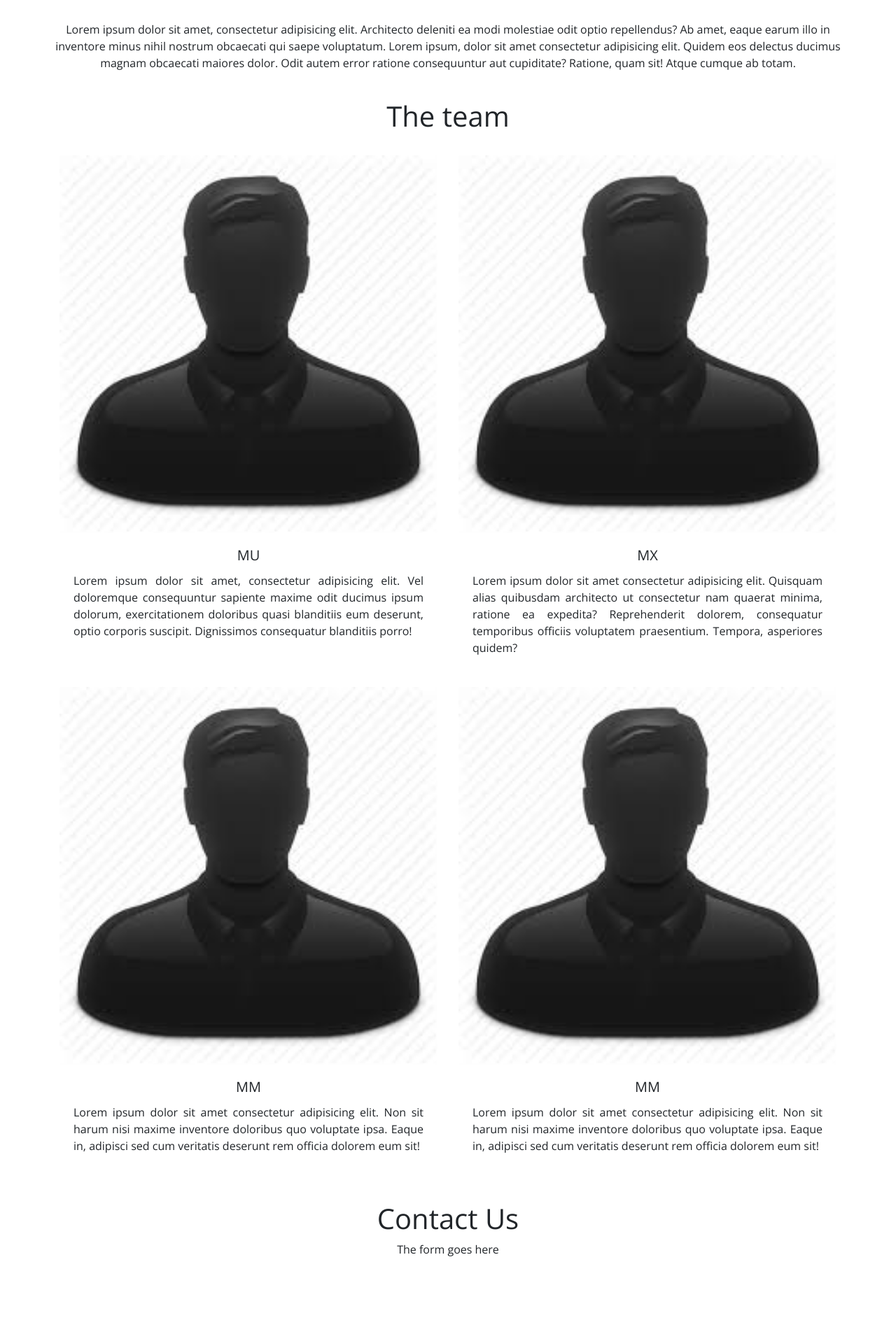
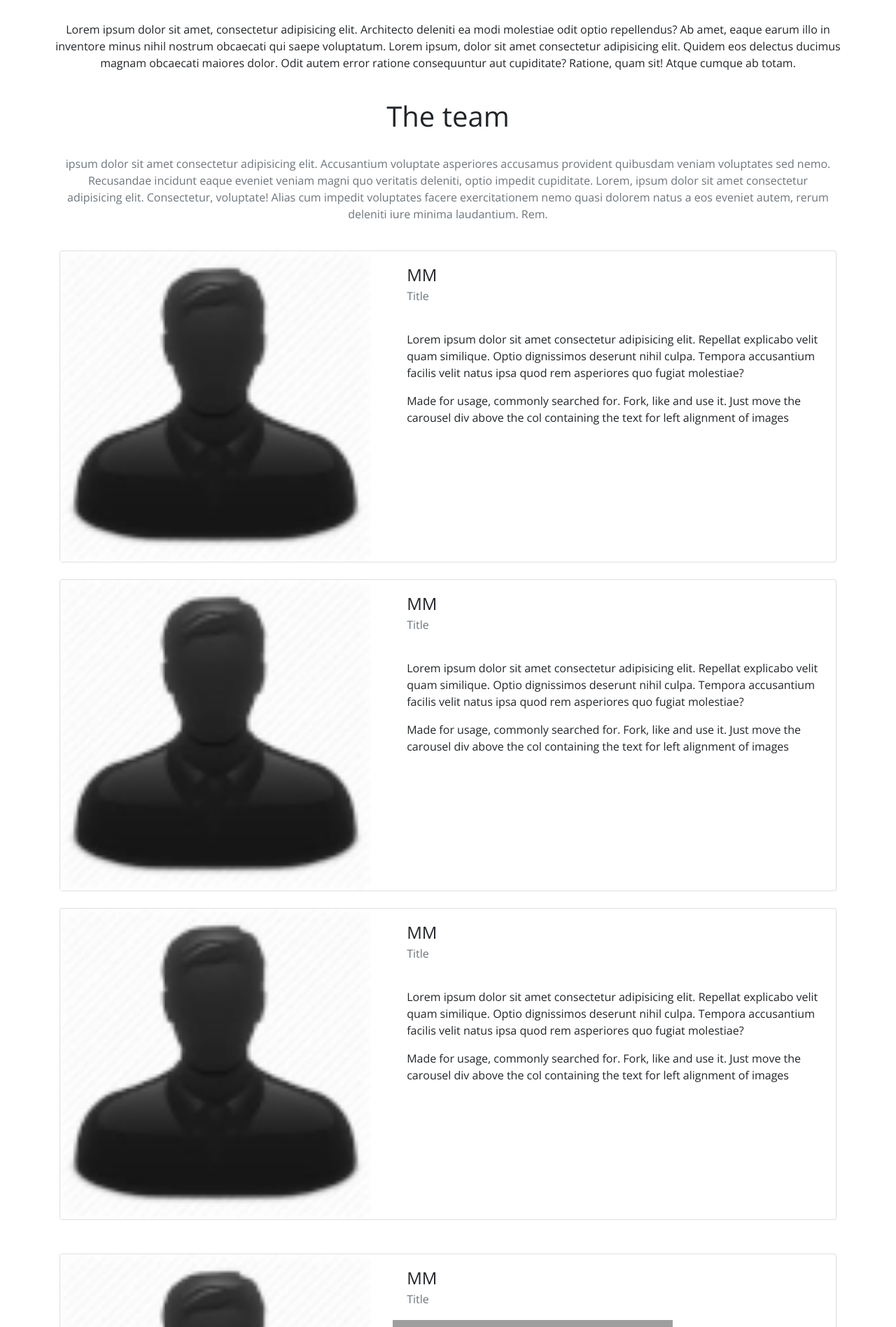
Before and after one commit to ebrade/e-garbage, a Django app: page / in a window 1280 px wide. Shown: the part 706-2603 px from the top of the page at 70% size. Run offline with Django 3.2, Linux system fonts and the light colour scheme; some libraries are stand-ins or nearby versions; grey boxes are pictures that could not be loaded.

Commit message:
Migrated to horizontal cards as the vertical ones looked weird.

```diff
--- a/egarbage/templates/egarbage/about.html
+++ b/egarbage/templates/egarbage/about.html
@@ -17,57 +17,113 @@
 <div class="row">&nbsp;</div>
 
 <h1 class="text-center">The team</h1>
+<p class="text-center text-muted"><br> ipsum dolor sit amet consectetur adipisicing elit. Accusantium voluptate asperiores accusamus provident quibusdam veniam voluptates sed nemo. Recusandae incidunt eaque eveniet veniam magni quo veritatis deleniti, optio impedit cupiditate. Lorem,
+    ipsum dolor sit amet consectetur adipisicing elit. Consectetur, voluptate! Alias cum impedit voluptates facere exercitationem nemo quasi dolorem natus a eos eveniet autem, rerum deleniti iure minima laudantium. Rem.</p>
 <div>&nbsp;</div>
-<div class="row booyeah">
-    <div class="col-md-6">
-        <div class="card ">
-            <img class="card-img-top" src="{% static 'egarbage/images/index.jpeg' %}" alt="Card image cap">
-            <div class="card-body">
-                <h5 class="card-title text-center">MU</h5>
-                <p class="card-text text-justify">Lorem ipsum dolor sit amet, consectetur adipisicing elit. Vel doloremque consequuntur sapiente maxime odit ducimus ipsum dolorum, exercitationem doloribus quasi blanditiis eum deserunt, optio corporis suscipit. Dignissimos consequatur
-                    blanditiis porro!
-                </p>
-                <!-- </div> -->
+<div class=" card ">
+    <div class="row ">
+        <!-- Carousel start -->
+        <div class="col-md-5 ">
+            <div id="card-img-top ">
+                <img class="card-img-top " src="{% static 'egarbage/images/index.jpeg' %} " alt="Card image cap ">
             </div>
         </div>
-    </div>
-    <div class="col-md-6">
-        <div class="card">
-            <img class="card-img-top" src="{% static 'egarbage/images/index.jpeg' %}" alt="Card image cap">
-            <div class="card-body">
-                <h5 class="card-title text-center">MX</h5>
-                <p class="card-text text-justify">Lorem ipsum dolor sit amet consectetur adipisicing elit. Quisquam alias quibusdam architecto ut consectetur nam quaerat minima, ratione ea expedita? Reprehenderit dolorem, consequatur temporibus officiis voluptatem praesentium. Tempora,
-                    asperiores quidem?
-                </p>
+        <div class="col-md-7 px-3 ">
+            <div class="card-block px-6 ">
+                <div class="card-body ">
+                    <h4 class="card-title ">MM</h4>
+                    <h6 class="card-subtitle text-muted ">Title</h6>
+                </div>
+                <div class="card-body ">
+                    <p class="card-text ">
+                        Lorem ipsum dolor sit amet consectetur adipisicing elit. Repellat explicabo velit quam similique. Optio dignissimos deserunt nihil culpa. Tempora accusantium facilis velit natus ipsa quod rem asperiores quo fugiat molestiae? </p>
+                    <p class="card-text ">Made for usage, commonly searched for. Fork, like and use it. Just move the carousel div above the col containing the text for left alignment of images</p>
+                    <br>
+                </div>
             </div>
         </div>
     </div>
 </div>
 <div>&nbsp;</div>
-<div class="row booyeah">
-    <div class="col-md-6">
-        <div class="card">
-            <img class="card-img-top" src="{% static 'egarbage/images/index.jpeg' %}" alt="Card image cap">
-            <div class="card-body">
-                <h5 class="card-title text-center">MM</h5>
-                <p class="card-text text-justify">Lorem ipsum dolor sit amet consectetur adipisicing elit. Non sit harum nisi maxime inventore doloribus quo voluptate ipsa. Eaque in, adipisci sed cum veritatis deserunt rem officia dolorem eum sit!</p>
+<div class="card ">
+    <div class="row ">
+        <!-- Carousel start -->
+        <div class="col-md-5 ">
+            <div id="card-img-top ">
+                <img class="card-img-top " src="{% static 'egarbage/images/index.jpeg' %} " alt="Card image cap ">
+            </div>
+        </div>
+        <div class="col-md-7 px-3 ">
+            <div class="card-block px-6 ">
+                <div class="card-body ">
+                    <h4 class="card-title ">MM</h4>
+                    <h6 class="card-subtitle text-muted ">Title</h6>
+                </div>
+                <div class="card-body ">
+                    <p class="card-text ">
+                        Lorem ipsum dolor sit amet consectetur adipisicing elit. Repellat explicabo velit quam similique. Optio dignissimos deserunt nihil culpa. Tempora accusantium facilis velit natus ipsa quod rem asperiores quo fugiat molestiae? </p>
+                    <p class="card-text ">Made for usage, commonly searched for. Fork, like and use it. Just move the carousel div above the col containing the text for left alignment of images</p>
+                    <br>
+                </div>
             </div>
         </div>
     </div>
-    <div class="col-md-6">
-        <div class="card">
-            <img class="card-img-top" src="{% static 'egarbage/images/index.jpeg' %}" alt="Card image cap">
-            <div class="card-body">
-                <h5 class="card-title text-center">MM</h5>
-                <p class="card-text text-justify">Lorem ipsum dolor sit amet consectetur adipisicing elit. Non sit harum nisi maxime inventore doloribus quo voluptate ipsa. Eaque in, adipisci sed cum veritatis deserunt rem officia dolorem eum sit!</p>
+</div>
+<div>&nbsp;</div>
+<div class="card ">
+    <div class="row ">
+        <!-- Carousel start -->
+        <div class="col-md-5 ">
+            <div id="card-img-top ">
+                <img class="card-img-top " src="{% static 'egarbage/images/index.jpeg' %} " alt="Card image cap ">
+            </div>
+        </div>
+        <div class="col-md-7 px-3 ">
+            <div class="card-block px-6 ">
+                <div class="card-body ">
+                    <h4 class="card-title ">MM</h4>
+                    <h6 class="card-subtitle text-muted ">Title</h6>
+                </div>
+                <div class="card-body ">
+                    <p class="card-text ">
+                        Lorem ipsum dolor sit amet consectetur adipisicing elit. Repellat explicabo velit quam similique. Optio dignissimos deserunt nihil culpa. Tempora accusantium facilis velit natus ipsa quod rem asperiores quo fugiat molestiae? </p>
+                    <p class="card-text ">Made for usage, commonly searched for. Fork, like and use it. Just move the carousel div above the col containing the text for left alignment of images</p>
+                    <br>
+                </div>
             </div>
         </div>
     </div>
 </div>
 <div>&nbsp;</div>
 <div>&nbsp;</div>
+<div class="card ">
+    <div class="row ">
+        <!-- Carousel start -->
+        <div class="col-md-5 ">
+            <div id="card-img-top ">
+                <img class="card-img-top " src="{% static 'egarbage/images/index.jpeg' %} " alt="Card image cap ">
+            </div>
+        </div>
+        <div class="col-md-7 px-3 ">
+            <div class="card-block px-6 ">
+                <div class="card-body ">
+                    <h4 class="card-title ">MM</h4>
+                    <h6 class="card-subtitle text-muted ">Title</h6>
+                </div>
+                <img src="holder.js/100x180/ " alt=" ">
+                <div class="card-body ">
+                    <p class="card-text ">
+                        Lorem ipsum dolor sit amet consectetur adipisicing elit. Repellat explicabo velit quam similique. Optio dignissimos deserunt nihil culpa. Tempora accusantium facilis velit natus ipsa quod rem asperiores quo fugiat molestiae? </p>
+                    <p class="card-text ">Made for usage, commonly searched for. Fork, like and use it. Just move the carousel div above the col containing the text for left alignment of images</p>
+                    <br>
+                </div>
+            </div>
+        </div>
+    </div>
+</div>
+<div>&nbsp;</div>
 <div>
-    <h1 class="text-center">Contact Us</h1>
-    <p class="text-center">The form goes here</p>
+    <h1 class="text-center ">Contact Us</h1>
+    <p class="text-center ">The form goes here</p>
 </div>
 {% endblock %}
```
Also changed, not shown: egarbage/static/egarbage/images/index.jpeg.
